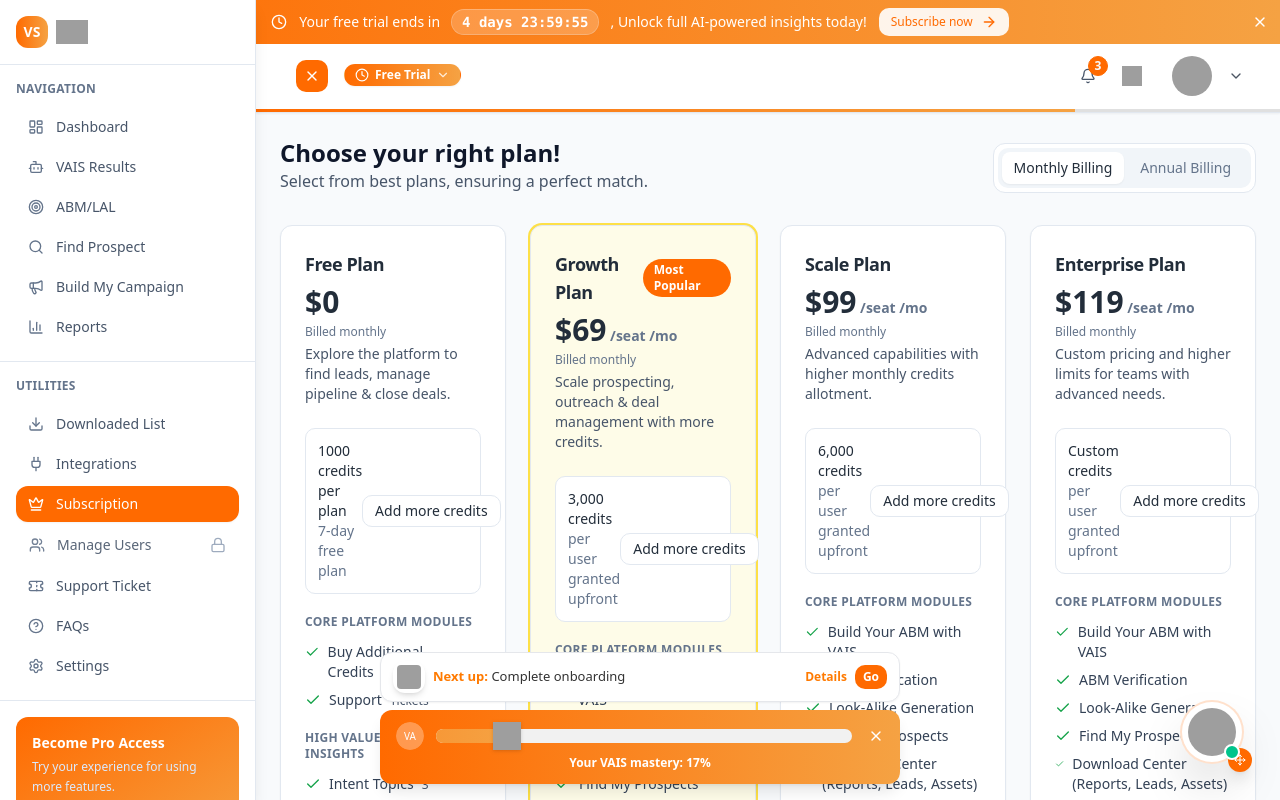
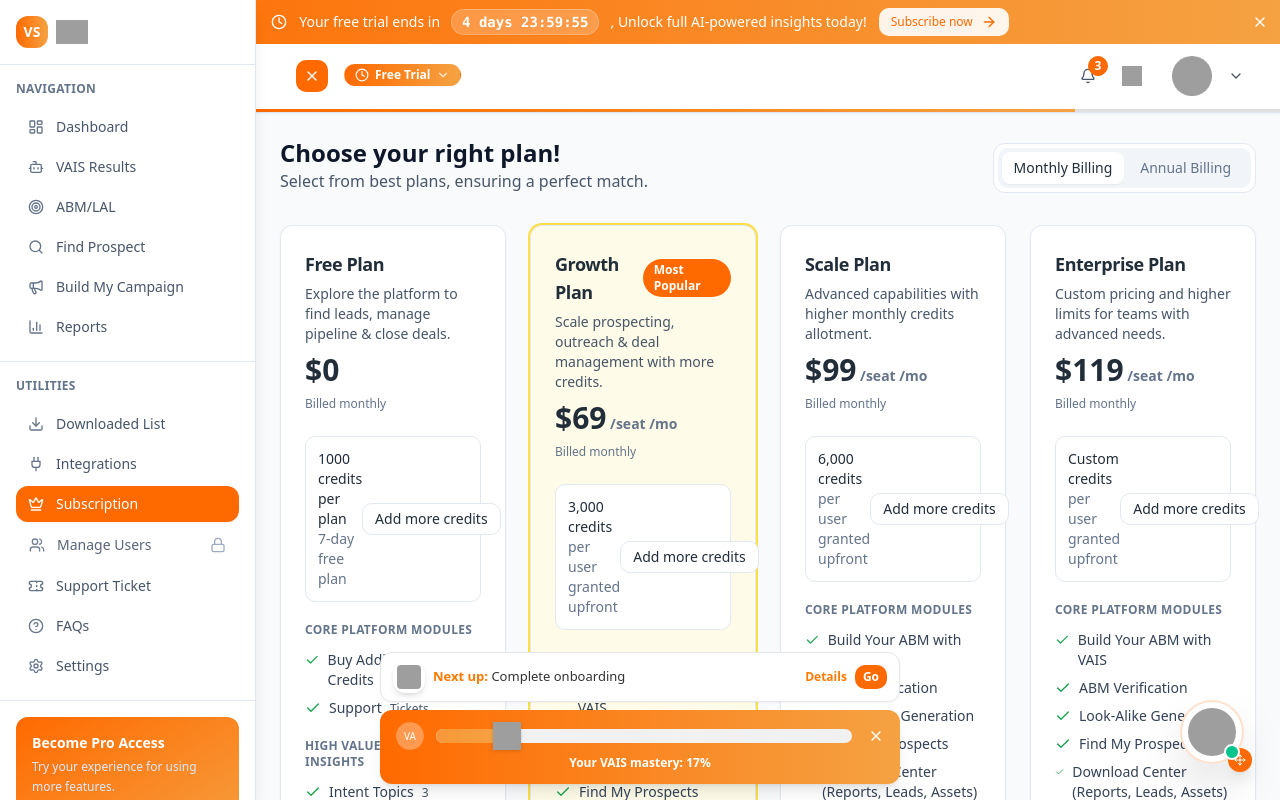
Before and after one commit to SurendraValsys66/VAIS-New-Project39, a React (Vite) app: page /subscription in a window 1280 px wide. Shown: the top 800 px of the page. Built offline with nearby package versions, Linux system fonts and the light colour scheme; grey boxes are pictures that could not be loaded.

Commit message:
Change description position and remove Add more credits button; adjust borders
cgen-22a89f395b0e4286b404e2904d63ee76

```diff
--- a/client/pages/Subscription.tsx
+++ b/client/pages/Subscription.tsx
@@ -123,7 +123,10 @@ function PlanCard({
             <Badge className="bg-valasys-orange text-white">Most Popular</Badge>
           )}
         </div>
-        <div className="mt-2 space-y-1">
+        <div className="mt-2 space-y-2">
+          {plan.description && (
+            <div className="text-sm text-valasys-gray-600">{plan.description}</div>
+          )}
           <div className="text-3xl font-bold">
             {formatPrice(priceFor(plan, billing))}
             {plan.priceMonthly > 0 && (
@@ -135,9 +138,6 @@ function PlanCard({
               ? "Billed monthly"
               : "Per seat per month, billed annually"}
           </div>
-          {plan.description && (
-            <div className="text-sm text-valasys-gray-600">{plan.description}</div>
-          )}
         </div>
       </CardHeader>
       <CardContent className="space-y-5">
```
